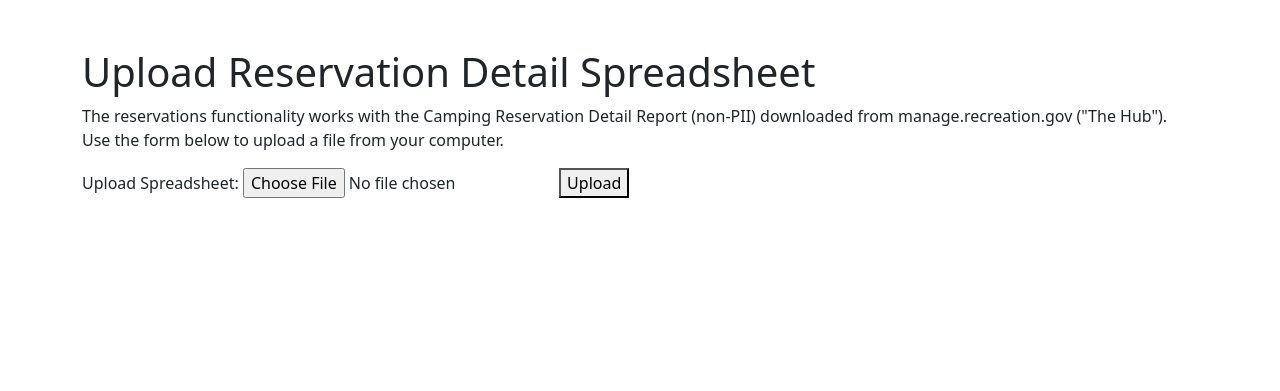
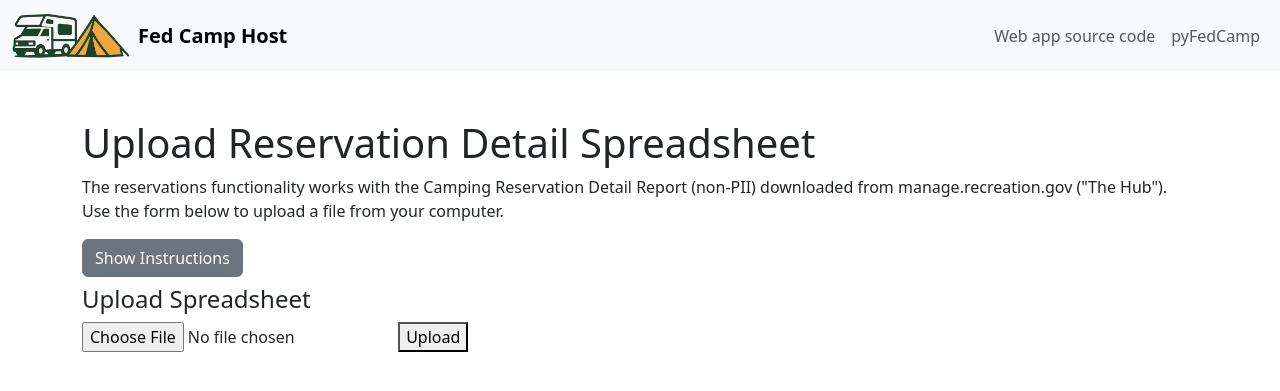
Before and after one commit to skybristol/fed-camp-host, a Flask app: template templates/file_upload.html in a window 1280 px wide. Shown: the top 391 px of the page. Run offline with Flask 3, Linux system fonts and the light colour scheme; the template is opened without the code that fills it, so the values that code supplies are empty.

Commit message:
More complete app with design

```diff
--- a/templates/base.html
+++ b/templates/base.html
@@ -7,8 +7,29 @@
     <link rel="icon" type="image/x-icon" href="{{ url_for('static', filename='favicon.ico') }}">
 </head>
 <body>
+    <!-- Top Navbar -->
+    <nav class="navbar navbar-expand-lg navbar-light bg-light mb-4">
+        <div class="container-fluid">
+            <a class="navbar-brand d-flex align-items-center" href="{{ url_for('main') }}">
+                <img src="{{ url_for('static', filename='FedCampHost.png') }}" alt="Logo" width="118" height="45" class="me-2">
+                <span class="fw-bold">Fed Camp Host</span>
+            </a>
+            <!-- Menu placeholder -->
+            <div class="collapse navbar-collapse">
+                <ul class="navbar-nav ms-auto mb-2 mb-lg-0">
+                    <li class="nav-item">
+                        <a class="nav-link" href="https://github.com/skybristol/fed-camp-host" target="_blank">Web app source code</a>
+                    </li>
+                    <li class="nav-item">
+                        <a class="nav-link" href="https://github.com/sky-builds/pyfedcamp" target="_blank">pyFedCamp</a>
+                    </li>
+                </ul>
+            </div>
+        </div>
+    </nav>
     <div class="container mt-5">
         {% block content %}{% endblock %}
     </div>
+    {% block scripts %}{% endblock %}
 </body>
 </html>
--- a/templates/file_upload.html
+++ b/templates/file_upload.html
@@ -2,10 +2,42 @@
 {% block title %}Reservation File Upload{% endblock %}
 {% block content %}
 <h1>Upload Reservation Detail Spreadsheet</h1>
-<p>The reservations functionality works with the Camping Reservation Detail Report (non-PII) downloaded from manage.recreation.gov ("The Hub"). Use the form below to upload a file from your computer.</p>
+<p>
+    The reservations functionality works with the Camping Reservation Detail Report (non-PII) downloaded from manage.recreation.gov ("The Hub"). Use the form below to upload a file from your computer.
+</p>
+<button id="toggle-instructions-btn" type="button" class="btn btn-secondary mb-2" onclick="toggleInstructions()">Show Instructions</button>
+<div id="detailed-instructions" style="display:none; margin-bottom: 1em;">
+    <h4>How to Download the Correct Report</h4>
+    <ol>
+        <li>Log in to <a href="https://manage.recreation.gov" target="_blank">manage.recreation.gov</a>.</li>
+        <li>Navigate to the "Reports & Dashboards" section.</li>
+        <li>Click "Camping Reservation Detail Report".</li>
+        <li>Set the date range for the report to include all reservations you want to analyze (e.g., single date for printing day-of arrival placards).</li>
+        <li>Click "Run Excel" to download the file.</li>
+        <li>Upload your downloaded Excel file via the form on this page.</li>
+    </ol>
+    <img src="{{ url_for('static', filename='CampingReservationDetailReport.png') }}" alt="Report menu screenshot" class="img-fluid mb-2">
+    <img src="{{ url_for('static', filename='CampingReservationDetailReport_options.png') }}" alt="Camping reservation detail report options" class="img-fluid mb-2">
+</div>
+<h4>Upload Spreadsheet</h4>
 <form method="post" enctype="multipart/form-data">
-    <label for="file">Upload Spreadsheet:</label>
     <input type="file" id="file" name="file" required>
     <button type="submit">Upload</button>
 </form>
 {% endblock %}
+
+{% block scripts %}
+<script>
+function toggleInstructions() {
+    var details = document.getElementById('detailed-instructions');
+    var btn = document.getElementById('toggle-instructions-btn');
+    if (details.style.display === "none") {
+        details.style.display = "block";
+        btn.textContent = "Hide Instructions";
+    } else {
+        details.style.display = "none";
+        btn.textContent = "Show Instructions";
+    }
+}
+</script>
+{% endblock %}
--- a/templates/instructions.html
+++ b/templates/instructions.html
@@ -2,5 +2,7 @@
 {% block title %}Instructions{% endblock %}
 {% block content %}
 <h1>FedCamp Instructions</h1>
-<p>This application provides added functionality for reservations made through the recreation.gov system. It is only available to authorized users who have been provided a link to the application. If you are reading these instructions and you should have access, please refer to your email invitation and use the link provided.</p>
+<p>This application provides added functionality for campground reservations made through the recreation.gov system. It is only available to authorized users who have been provided a link to the application. If you are reading these instructions and you should have access, please refer to your email invitation and use the link provided.</p>
+<h5>Disclaimer</h5>
+<p>This application is in no way officially affiliated with recreation.gov or the government contractor who produces and maintains that application. It is strictly made to address some shortcomings in that application using limited data downloaded from the recreation.gov system that does not contain any personally identifiable information.</p>
 {% endblock %}
```
Also changed, not shown: static/CampingReservationDetailReport.png (added), static/CampingReservationDetailReport_options.png (added), static/FedCampHost.png (added).
